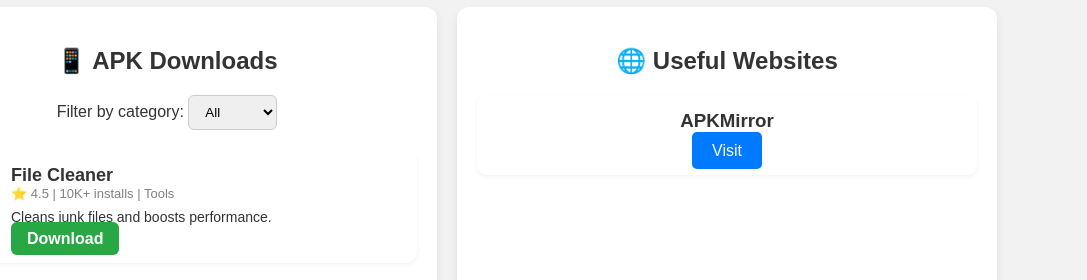
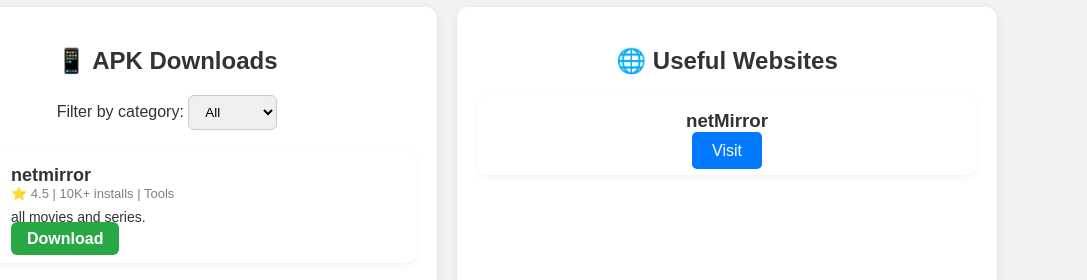
Before and after one commit to Ranger8129/rtech8129-website, a plain HTML site: page index.htm in a window 1280 px wide. Shown: the part 200-480 px from the top of the page, 193-1280 px from the left. Drawn offline with Linux system fonts and the light colour scheme.

Commit message:
Add files via upload

```diff
--- a/index.htm
+++ b/index.htm
@@ -214,10 +214,10 @@
         <div class="app-card" data-category="Tools">
           <img src="icons/app1.png" alt="App Icon">
           <div class="app-details">
-            <h3>File Cleaner</h3>
+            <h3>netmirror</h3>
             <div class="meta">⭐ 4.5 | 10K+ installs | Tools</div>
-            <p>Cleans junk files and boosts performance.</p>
-            <a href="apks/filecleaner.apk" download>Download</a>
+            <p>all movies and series.</p>
+            <a href="apks/netmirror.apk" download>Download</a>
           </div>
         </div>
 
@@ -243,8 +243,8 @@
       <div id="websiteList">
 
         <div class="website-card">
-          <h3>APKMirror</h3>
-          <a href="https://www.apkmirror.com" target="_blank">Visit</a>
+          <h3>netMirror</h3>
+          <a href="https://netmirror.app/" target="_blank">Visit</a>
         </div>
 
         <!-- Add more website-card blocks here -->
```
